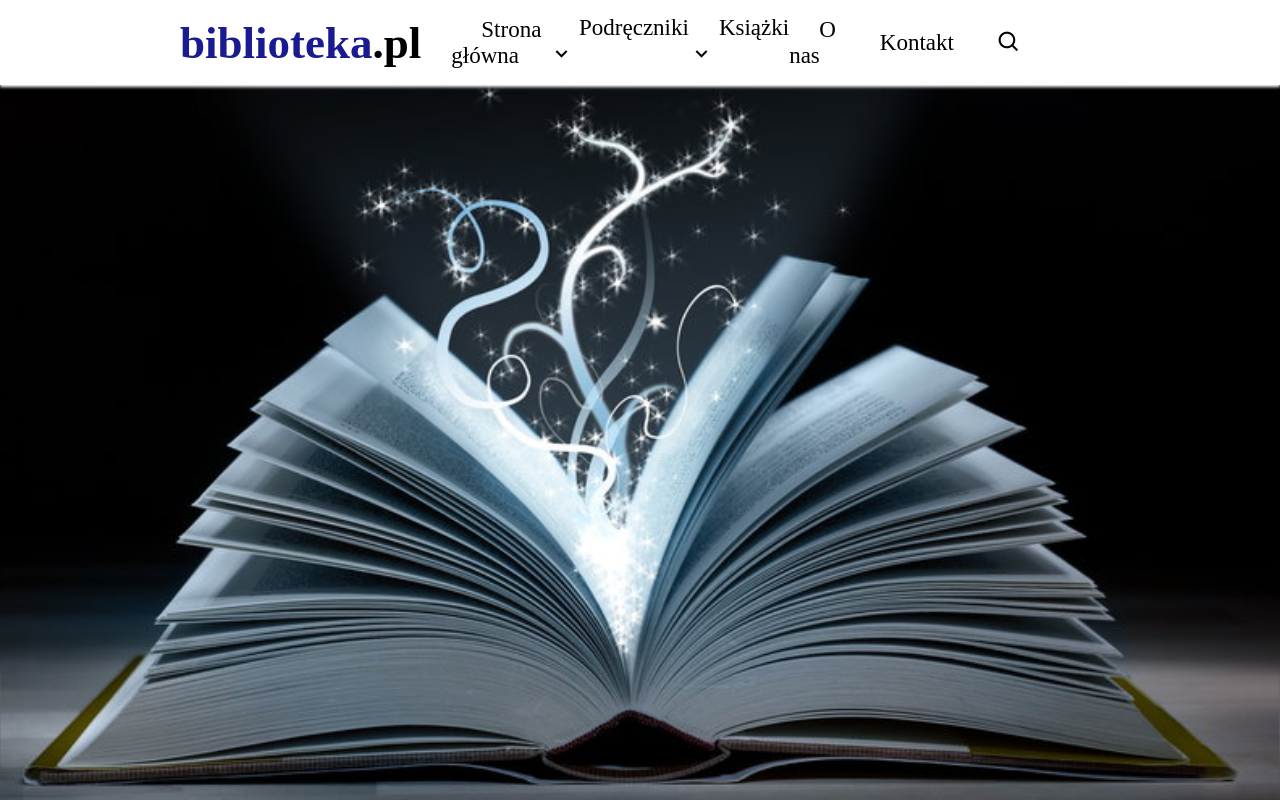
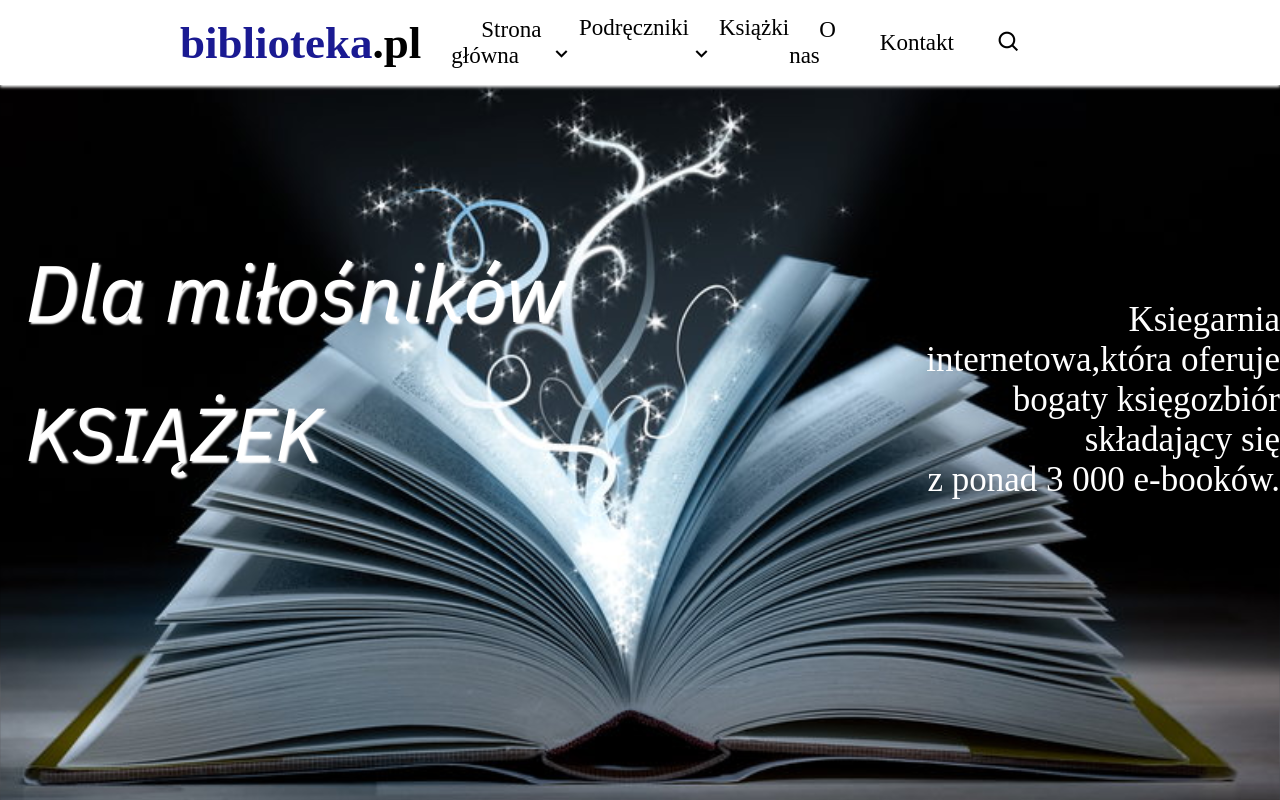
Before and after one commit to jgadzinska/Mega-menu-and-dropdown-menu, a plain HTML site: page index.html in a window 1280 px wide. Shown: the top 800 px of the page. Drawn offline with nearby package versions, Linux system fonts and the light colour scheme; a web font is replaced by a local one.

Commit message:
New style.css

```diff
--- a/style.css
+++ b/style.css
@@ -214,6 +214,38 @@ body {
 }
 
 
+.text {
+    position: absolute;
+    left: 2%;
+    top: 30%;
+}
+.text h3 {
+    font-size: 80px;
+    font-weight: 300;
+    padding-bottom: 40px;
+    color: white;
+    font-family: 'IBM Plex Sans', sans-serif;
+    text-shadow: 2px 2px 2px white;
+}
+.text h4 {
+    font-size: 75px;
+    font-weight: 500;
+    color: white;
+    font-family: 'IBM Plex Sans', sans-serif;
+    text-shadow: 2px 2px 2px white;
+}
+p {
+    position: absolute;
+    left: 70%;
+    top: 300px;
+    font-size: 35px;
+    color:white;
+    text-align: right;
+
+}
+
+
+
 
 @media screen and (max-width: 950px)  {
     .nav {
```
